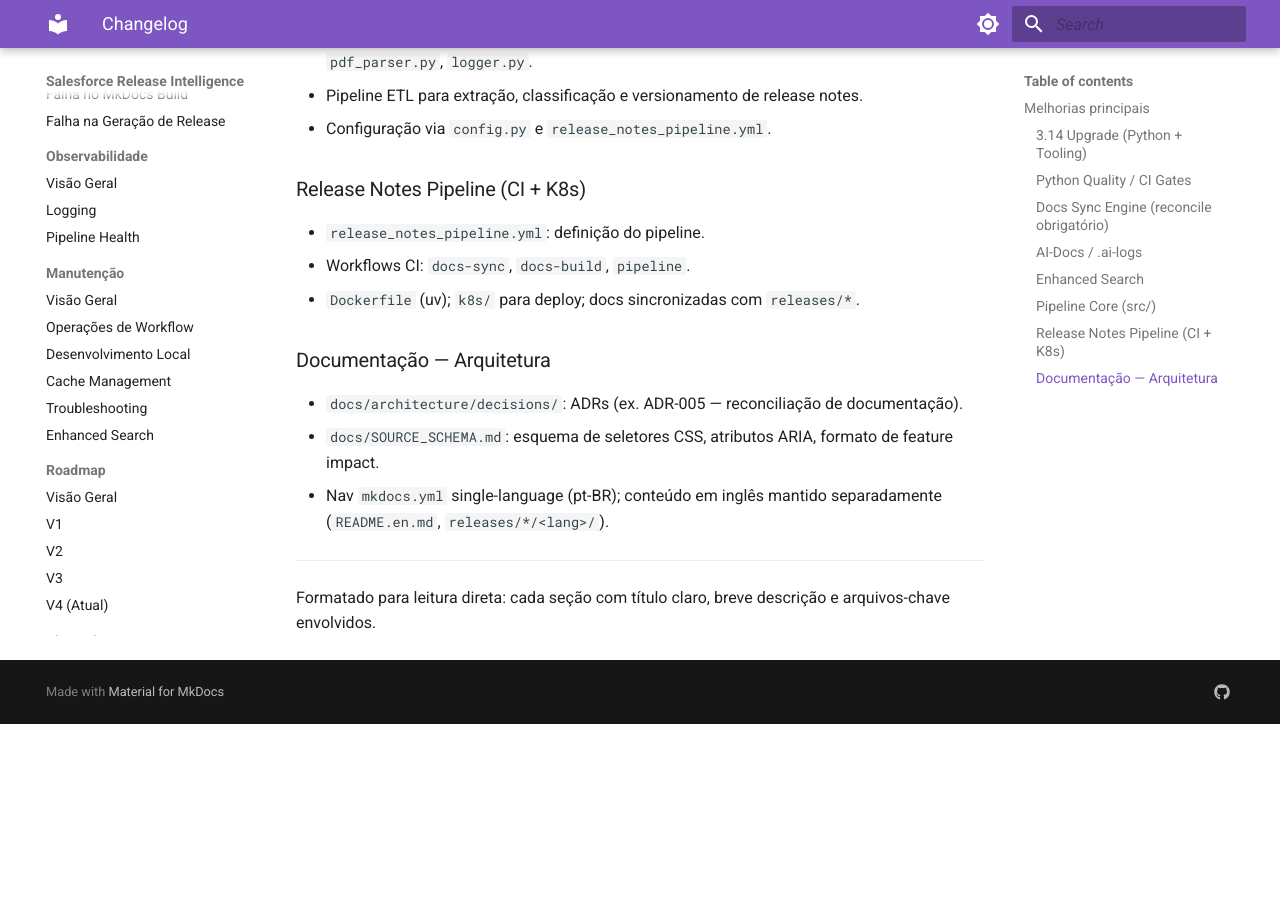
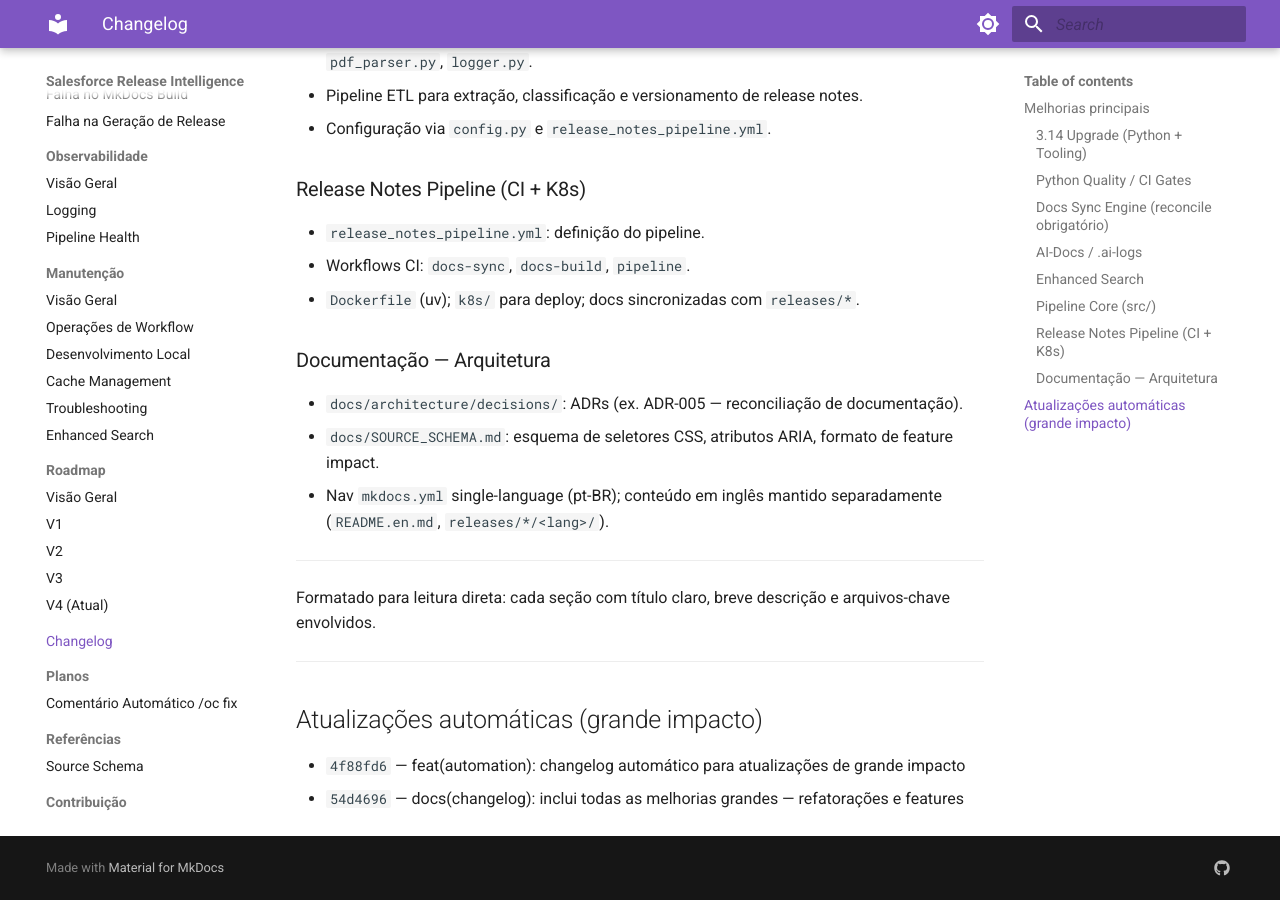
Before and after one commit to Fatal1tyBarucco/Salesforce-WebDev, an MkDocs documentation site: the page built from docs/changelog.md, in a window 1280 px wide and 900 px high, scrolled down 1301 px. Built offline with MkDocs 1.6.1 and Material for MkDocs 9.7.7, drawn with Linux system fonts in a browser that asks for light colours; before the commit the page ends 2025 px from its top, so only the background shows below that.

Commit message:
docs(sync): reconcile documentation — 2026-10-18 05:15 UTC

```diff
--- a/docs/changelog.md
+++ b/docs/changelog.md
@@ -57,3 +57,10 @@ Melhorias de grande impacto no projeto. Refatorações e features apenas; atuali
 ---
 
 Formatado para leitura direta: cada seção com título claro, breve descrição e arquivos-chave envolvidos.
+
+---
+
+## Atualizações automáticas (grande impacto)
+
+- `4f88fd6` — feat(automation): changelog automático para atualizações de grande impacto
+- `54d4696` — docs(changelog): inclui todas as melhorias grandes — refatorações e features
```
Also changed, not shown: docs/.documentation-manifest.json.
